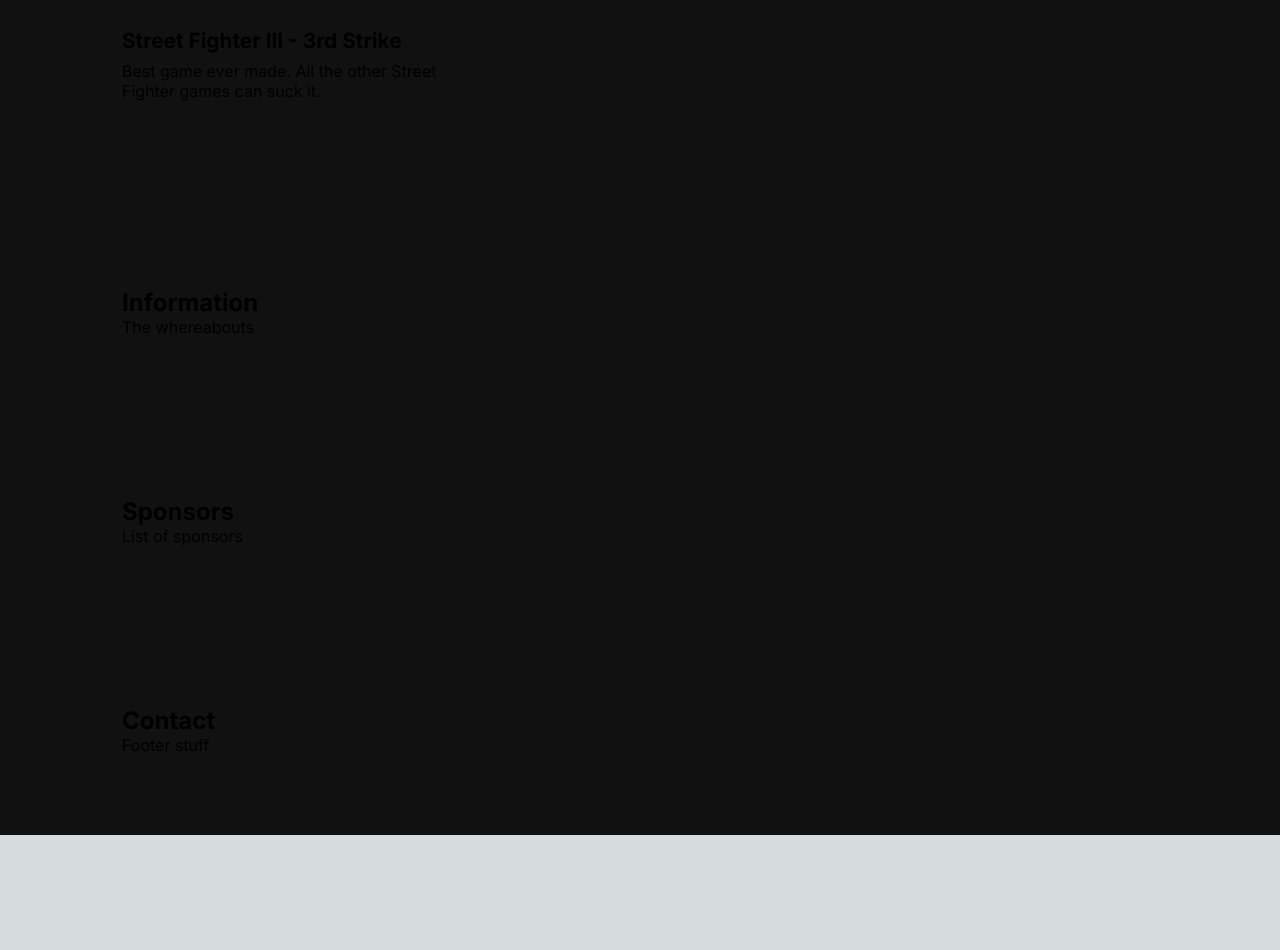
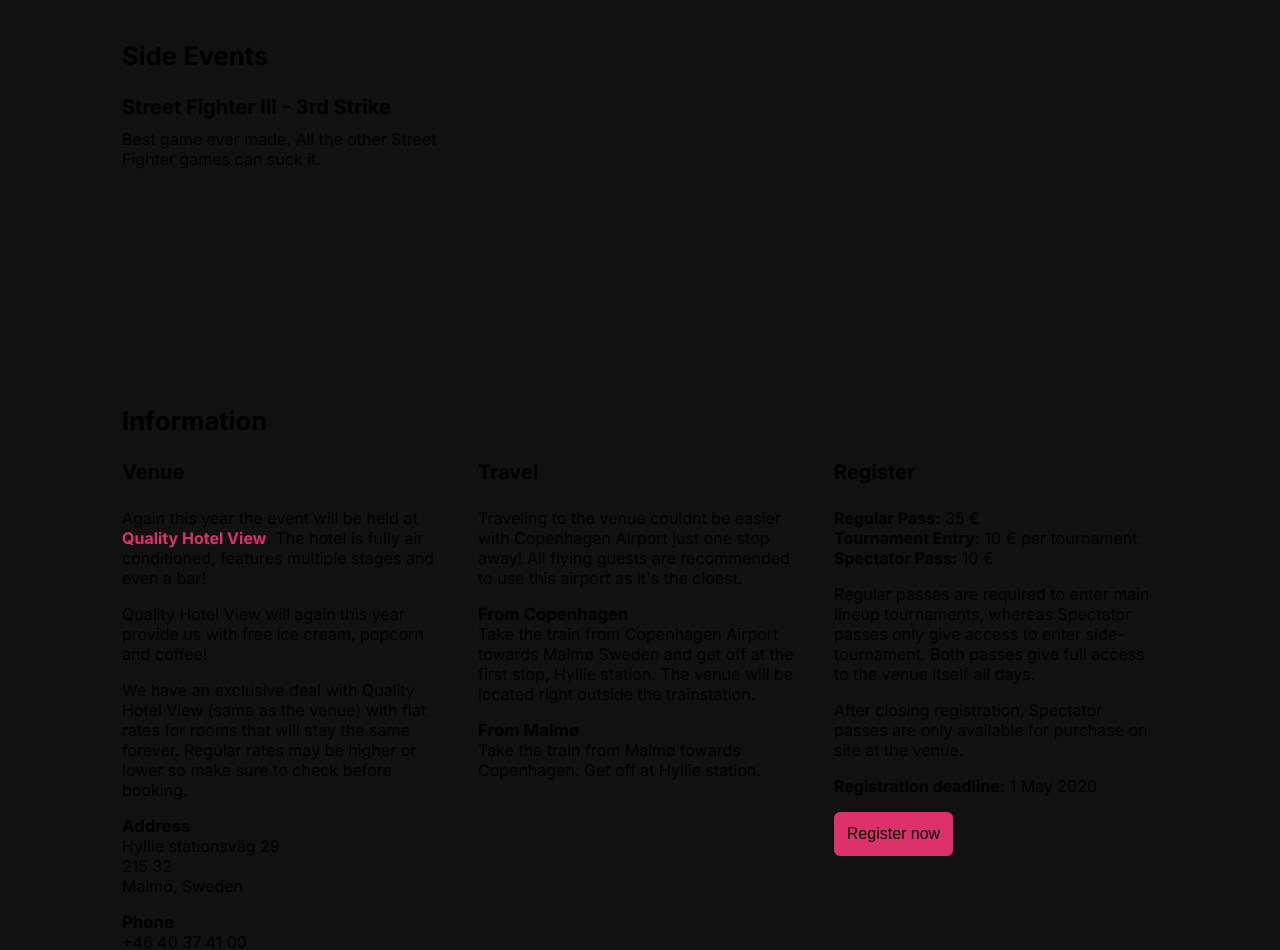
Before and after one commit to kirkegaard/headstomper, a Next.js app: page / in a window 1280 px wide. Shown: the part 1267-2217 px from the top of the page. Before the commit the page ends 2102 px from the top, so only its background shows below. Built offline with nearby package versions, Linux system fonts and the light colour scheme.

Commit message:
Add content

```diff
--- a/src/components/Button/index.js
+++ b/src/components/Button/index.js
@@ -1,12 +1,19 @@
 import cx from "classnames";
 import styles from "./index.module.css";
 
-const Button = ({ children, variant = "default" }) => {
+const Button = ({ children, size, variant = "default" }) => {
   return (
     <button
-      className={cx(styles.button, {
-        [styles.default]: variant === "default",
-      })}
+      className={cx(
+        styles.button,
+        {
+          [styles.small]: size === "small",
+          [styles.large]: size === "large",
+        },
+        {
+          [styles.default]: variant === "default",
+        }
+      )}
     >
       {children}
     </button>
--- a/src/components/Button/index.module.css
+++ b/src/components/Button/index.module.css
@@ -1,14 +1,23 @@
 .button {
   padding: 0.8rem;
-  font-size: 1.2rem;
   border: 0;
   border-radius: var(--border-radius);
   cursor: pointer;
-  transition: transform 125ms ease-in-out;
+  transition: transform 125ms ease-out;
+  font-size: 1em;
 }
 
 .button:hover {
-  transform: scale(1.1);
+  transform: scale(1.15);
+  filter: brightness(110%);
+}
+
+.small {
+  font-size: 0.8em;
+}
+
+.large {
+  font-size: 1.2em;
 }
 
 .default {
--- a/src/components/Event/index.js
+++ b/src/components/Event/index.js
@@ -1,7 +1,6 @@
 import styles from "./index.module.css";
 
 const Event = ({ props }) => {
-  console.log(props);
   return (
     <div className={styles.container}>
       <h3 className={styles.title}>{props.title}</h3>
--- a/src/components/Event/index.module.css
+++ b/src/components/Event/index.module.css
@@ -2,5 +2,7 @@
 }
 
 .title {
-  margin-bottom: 0.5rem;
+  margin-bottom: 0.6rem;
 }
+.title:first-child {
+}
--- /dev/null
+++ b/src/components/Grid/index.js
@@ -0,0 +1,7 @@
+import styles from "./index.module.css";
+
+const Grid = ({ children }) => {
+  return <div className={styles.grid}>{children}</div>;
+};
+
+export default Grid;
--- /dev/null
+++ b/src/components/Grid/index.module.css
@@ -0,0 +1,21 @@
+.grid {
+  display: grid;
+  grid-template-columns: repeat(1, 1fr);
+  grid-auto-rows: minmax(100px, auto);
+  gap: 1rem;
+}
+
+@media (min-width: 768px) {
+  .grid {
+    gap: 2rem;
+    grid-template-columns: repeat(2, 1fr);
+    grid-auto-rows: minmax(100px, auto);
+  }
+}
+
+@media (min-width: 992px) {
+  .grid {
+    grid-template-columns: repeat(3, 1fr);
+    grid-auto-rows: minmax(150px, auto);
+  }
+}
--- a/src/data/events.json
+++ b/src/data/events.json
@@ -18,7 +18,7 @@
     },
     {
       "title": "Melty Blood: Type Lumina",
-      "desc": "Melty Blood, sometimes shortened as Merubura, is a series of 2D visual novel fighting games, co-developed by dōjin circles Type-Moon and French-Bread as the meta-sequel of the Type-Moon's first visual novel Tsukihime."
+      "desc": "Melty Blood, sometimes shortened as Merubura, and is probably the best toilet fighter ever made."
     }
   ],
   "side": [
--- a/src/sections/Events/index.js
+++ b/src/sections/Events/index.js
@@ -1,29 +1,29 @@
 import Container from "@/components/Container";
 import Section from "@/components/Section";
+import Grid from "@/components/Grid";
 import Event from "@/components/Event";
 import styles from "./index.module.css";
 
 import data from "@/data/events.json";
 
 const Events = () => {
-  console.log(data);
   return (
     <Section className={styles.container}>
       <Container>
         <h1 className="title">Main Events</h1>
 
-        <div className={styles.grid}>
+        <Grid>
           {data.main.map((props, index) => (
             <Event key={index} {...{ props }} />
           ))}
-        </div>
+        </Grid>
 
         <h1 className="title">Side Events</h1>
-        <div className={styles.grid}>
+        <Grid>
           {data.side.map((props, index) => (
             <Event key={index} {...{ props }} />
           ))}
-        </div>
+        </Grid>
       </Container>
     </Section>
   );
--- a/src/sections/Events/index.module.css
+++ b/src/sections/Events/index.module.css
@@ -1,22 +1,3 @@
 .container {
   background-color: #111;
 }
-
-.grid {
-  display: grid;
-  grid-template-columns: repeat(1, 1fr);
-  gap: 1rem;
-  grid-auto-rows: minmax(100px, auto);
-}
-
-@media (min-width: 768px) {
-  .grid {
-    grid-template-columns: repeat(2, 1fr);
-  }
-}
-
-@media (min-width: 992px) {
-  .grid {
-    grid-template-columns: repeat(3, 1fr);
-  }
-}
--- a/src/sections/Hero/index.js
+++ b/src/sections/Hero/index.js
@@ -25,7 +25,7 @@
           />
           <div className="my-2">
             <h1 className="mb-1">
-              Scandinavias <span className="text-underline">BIGGEST</span>
+              Scandinavia's <span className="text-underline">BIGGEST</span>
               <br />
               fighting game tournament
             </h1>
@@ -35,7 +35,7 @@
               Malmö, Sweden
             </p>
           </div>
-          <Button>Register now</Button>
+          <Button size="large">Register now</Button>
         </div>
       </Container>
     </div>
--- a/src/sections/Information/index.js
+++ b/src/sections/Information/index.js
@@ -1,5 +1,7 @@
 import Container from "@/components/Container";
 import Section from "@/components/Section";
+import Grid from "@/components/Grid";
+import Button from "@/components/Button";
 
 import styles from "./index.module.css";
 
@@ -7,8 +9,93 @@
   return (
     <Section className={styles.container}>
       <Container>
-        <h1>Information</h1>
-        <p>The whereabouts</p>
+        <h1 className="title">Information</h1>
+        <Grid>
+          <div>
+            <h3 className="title">Venue</h3>
+            <p>
+              Again this year the event will be held at{" "}
+              <a href="https://www.nordicchoicehotels.com/hotels/sweden/malmo/quality-hotel-view/special-offers/headstomper-2020/">
+                Quality Hotel View
+              </a>
+              . The hotel is fully air conditioned, features multiple stages and
+              even a bar!
+            </p>
+            <p>
+              Quality Hotel View will again this year provide us with free ice
+              cream, popcorn and coffee!
+            </p>
+            <p>
+              We have an exclusive deal with Quality Hotel View (same as the
+              venue) with flat rates for rooms that will stay the same forever.
+              Regular rates may be higher or lower so make sure to check before
+              booking.
+            </p>
+            <h5>Address</h5>
+            <p>
+              Hyllie stationsväg 29
+              <br />
+              215 32
+              <br />
+              Malmö, Sweden
+            </p>
+
+            <h5>Phone</h5>
+            <p>+46 40 37 41 00</p>
+            <Button>Book room</Button>
+          </div>
+          <div>
+            <h3 className="title">Travel</h3>
+            <p>
+              Traveling to the venue couldnt be easier with Copenhagen Airport
+              just one stop away! All flying guests are recommended to use this
+              airport as it's the cloest.
+            </p>
+            <h5>From Copenhagen</h5>
+            <p>
+              Take the train from Copenhagen Airport towards Malmø Sweden and
+              get off at the first stop, Hyllie station. The venue will be
+              located right outside the trainstation.
+            </p>
+            <h5>From Malmø</h5>
+            <p>
+              Take the train from Malmø towards Copenhagen. Get off at Hyllie
+              station.
+            </p>
+          </div>
+          <div>
+            <h3 className="title">Register</h3>
+            <ul className="mb-1 list-unstyled">
+              <li>
+                <b>Regular Pass:</b> 35 €
+              </li>
+              <li>
+                <b>Tournament Entry:</b> 10 € per tournament
+              </li>
+              <li>
+                <b>Spectator Pass:</b> 10 €
+              </li>
+            </ul>
+
+            <p>
+              Regular passes are required to enter main lineup tournaments,
+              whereas Spectator passes only give access to enter
+              side-tournament. Both passes give full access to the venue itself
+              all days.
+            </p>
+
+            <p>
+              After closing registration, Spectator passes are only available
+              for purchase on site at the venue.
+            </p>
+
+            <p>
+              <b>Registration deadline:</b> 1 May 2020
+            </p>
+
+            <Button>Register now</Button>
+          </div>
+        </Grid>
       </Container>
     </Section>
   );
--- a/src/styles/globals.css
+++ b/src/styles/globals.css
@@ -111,8 +111,13 @@
 }
 
 a {
-  color: inherit;
+  color: var(--color-default);
   text-decoration: none;
+  font-weight: bold;
+}
+a:hover {
+  filter: brightness(110%);
+  border-bottom: 2px solid var(--color-default);
 }
 
 @media (prefers-color-scheme: dark) {
@@ -122,19 +127,33 @@
 }
 
 h1 {
-  font-size: calc(1em + 1vmin);
+  font-size: calc(1em + 1.2vmin);
 }
+
 h2 {
-  font-size: calc(0.9em + 1vmin);
+  font-size: calc(1em + 1.2vmin);
 }
+
 h3 {
-  font-size: calc(0.8em + 1vmin);
+  font-size: calc(1em + 0.5vmin);
 }
+
 h4 {
-  font-size: calc(0.7em + 1vmin);
+  font-size: calc(1em + 0.4vmin);
 }
+
 h5 {
-  font-size: calc(0.6em + 1vmin);
+  font-size: calc(1em + 0.1vmin);
+}
+
+p {
+  margin-bottom: 1rem;
+}
+
+.list-unstyled {
+  margin: 0;
+  padding: 0;
+  list-style: none;
 }
 
 .title {
@@ -155,6 +174,10 @@
 .text-underline {
   color: var(--color-warning);
   border-bottom: 3px solid var(--color-warning);
+}
+
+.d-none {
+  display: none;
 }
 
 .p-1 {
```
